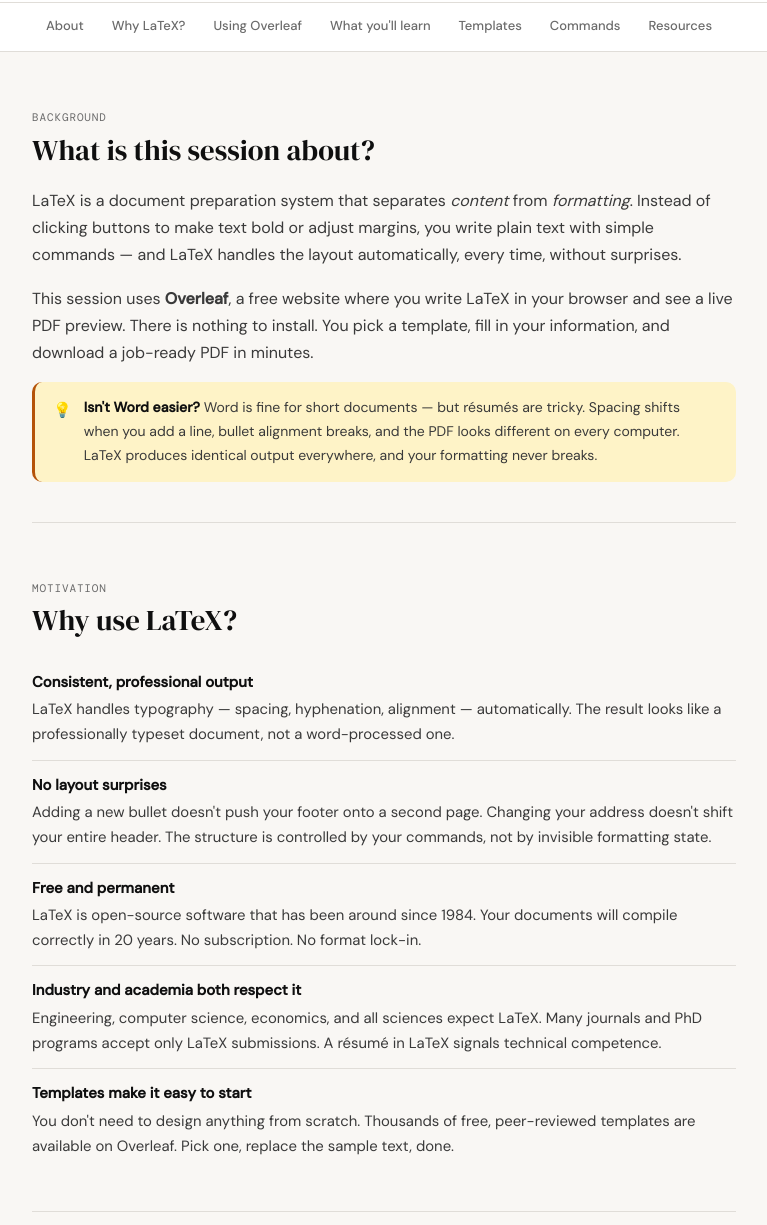
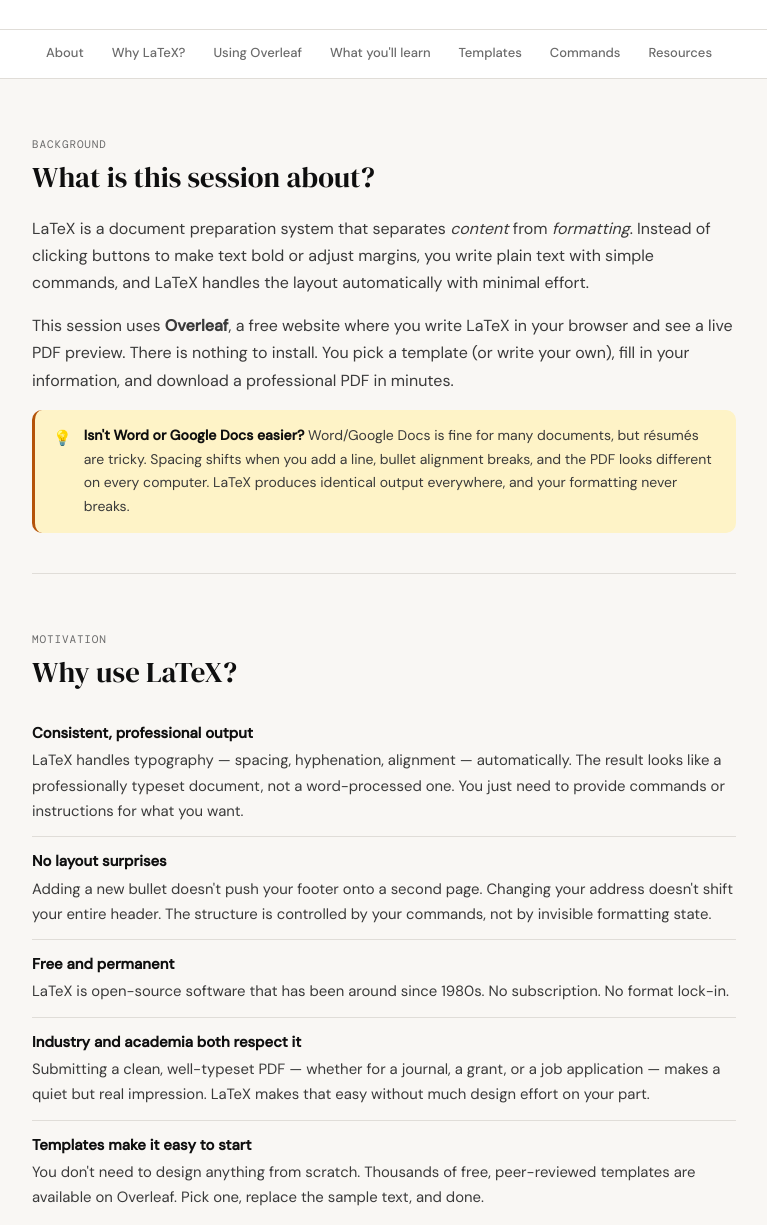
Before and after one commit to raam93/ufh-overleaf-cv-workshop, a plain HTML site: page index.html in a window 1280 px wide. Shown: the part 508-1733 px from the top of the page, without its empty margins (256-1023 px from the left). Drawn offline with nearby package versions, Linux system fonts and the light colour scheme.

Commit message:
Update index.html

```diff
--- a/index.html
+++ b/index.html
@@ -370,11 +370,10 @@ footer a { color: var(--accent); text-decoration: none; }
 <header>
   <div class="inner">
     <div class="pill">UFH Workshop · April 14 · 5:30 – 7:00 pm</div>
-    <h1>Create Beautiful CVs with <em>Overleaf</em> &amp; LaTeX</h1>
+    <h1>Create Professional résumés and cover letters with <em>Overleaf</em> &amp; LaTeX</h1>
     <p class="tagline">
       Learn to build professional, polished résumés and cover letters using Overleaf —
-      a free browser-based tool that takes the formatting struggle out of job applications.
-      No installation. No prior LaTeX experience needed.
+      a free browser-based tool that takes the formatting struggle out of the way and keeps you focused on the content.
     </p>
     <div class="cta-row">
       <a class="btn-primary" href="https://www.overleaf.com" target="_blank">
@@ -412,16 +411,16 @@ footer a { color: var(--accent); text-decoration: none; }
     <p>
       LaTeX is a document preparation system that separates <em>content</em> from <em>formatting</em>.
       Instead of clicking buttons to make text bold or adjust margins, you write plain text with
-      simple commands — and LaTeX handles the layout automatically, every time, without surprises.
+      simple commands, and LaTeX handles the layout automatically with minimal effort.
     </p>
     <p>
       This session uses <strong>Overleaf</strong>, a free website where you write LaTeX in your browser
-      and see a live PDF preview. There is nothing to install. You pick a template, fill in your information,
-      and download a job-ready PDF in minutes.
+      and see a live PDF preview. There is nothing to install. You pick a template (or write your own), fill in your information,
+      and download a professional PDF in minutes.
     </p>
     <div class="callout warn">
       <span class="callout-icon">💡</span>
-      <p><strong>Isn't Word easier?</strong> Word is fine for short documents — but résumés are
+      <p><strong>Isn't Word or Google Docs easier?</strong> Word/Google Docs is fine for many documents, but résumés are
       tricky. Spacing shifts when you add a line, bullet alignment breaks, and the PDF looks
       different on every computer. LaTeX produces identical output everywhere, and your formatting
       never breaks.</p>
@@ -437,7 +436,7 @@ footer a { color: var(--accent); text-decoration: none; }
       <li>
         <strong>Consistent, professional output</strong>
         LaTeX handles typography — spacing, hyphenation, alignment — automatically. The result
-        looks like a professionally typeset document, not a word-processed one.
+        looks like a professionally typeset document, not a word-processed one. You just need to provide commands or instructions for what you want.
       </li>
       <li>
         <strong>No layout surprises</strong>
@@ -447,18 +446,16 @@ footer a { color: var(--accent); text-decoration: none; }
       </li>
       <li>
         <strong>Free and permanent</strong>
-        LaTeX is open-source software that has been around since 1984. Your documents will compile
-        correctly in 20 years. No subscription. No format lock-in.
+        LaTeX is open-source software that has been around since 1980s. No subscription. No format lock-in.
       </li>
       <li>
         <strong>Industry and academia both respect it</strong>
-        Engineering, computer science, economics, and all sciences expect LaTeX. Many journals and
-        PhD programs accept only LaTeX submissions. A résumé in LaTeX signals technical competence.
+        Submitting a clean, well-typeset PDF — whether for a journal, a grant, or a job application — makes a quiet but real impression. LaTeX makes that easy without much design effort on your part.
       </li>
       <li>
         <strong>Templates make it easy to start</strong>
         You don't need to design anything from scratch. Thousands of free, peer-reviewed templates
-        are available on Overleaf. Pick one, replace the sample text, done.
+        are available on Overleaf. Pick one, replace the sample text, and done.
       </li>
     </ul>
   </section>
@@ -549,7 +546,7 @@ footer a { color: var(--accent); text-decoration: none; }
       </li>
       <li>
         <strong>Sections and layout</strong>
-        Organise content with <code>\section{}</code> and <code>\subsection{}</code>. Push text to
+        Organize content with <code>\section{}</code> and <code>\subsection{}</code>. Push text to
         the right margin with <code>\hfill</code>. Add vertical space with <code>\vspace{}</code>.
       </li>
       <li>
@@ -656,12 +653,6 @@ footer a { color: var(--accent); text-decoration: none; }
 
     </div>
 
-    <div class="callout go" style="margin-top: 20px;">
-      <span class="callout-icon">✅</span>
-      <p><strong>How to use on Overleaf:</strong> Download a .tex file → go to overleaf.com →
-      <strong>New Project → Blank Project</strong> → delete the default content → paste the
-      .tex file contents → click <strong>Recompile</strong>.</p>
-    </div>
   </section>
 
   <hr class="divider"/>
```
